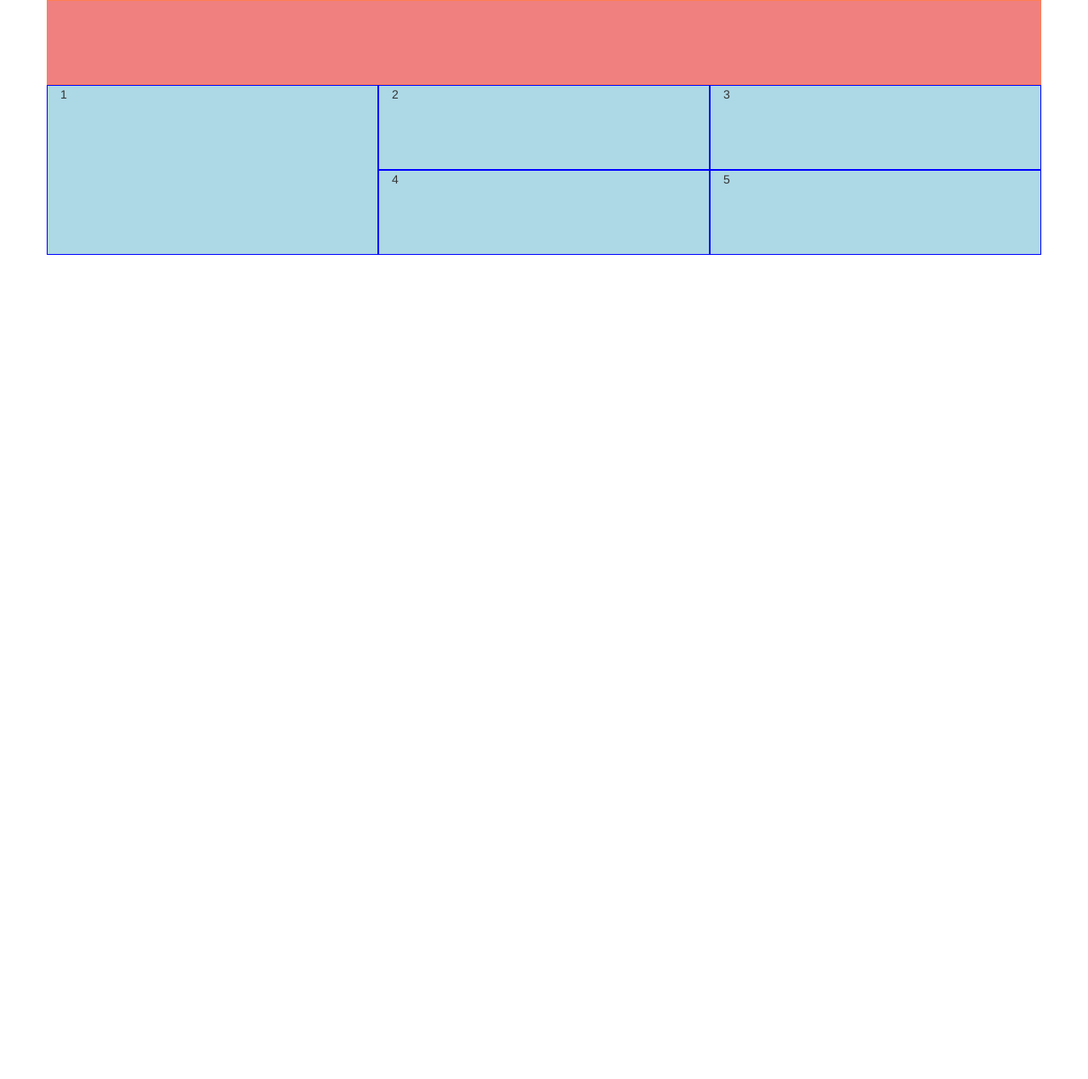
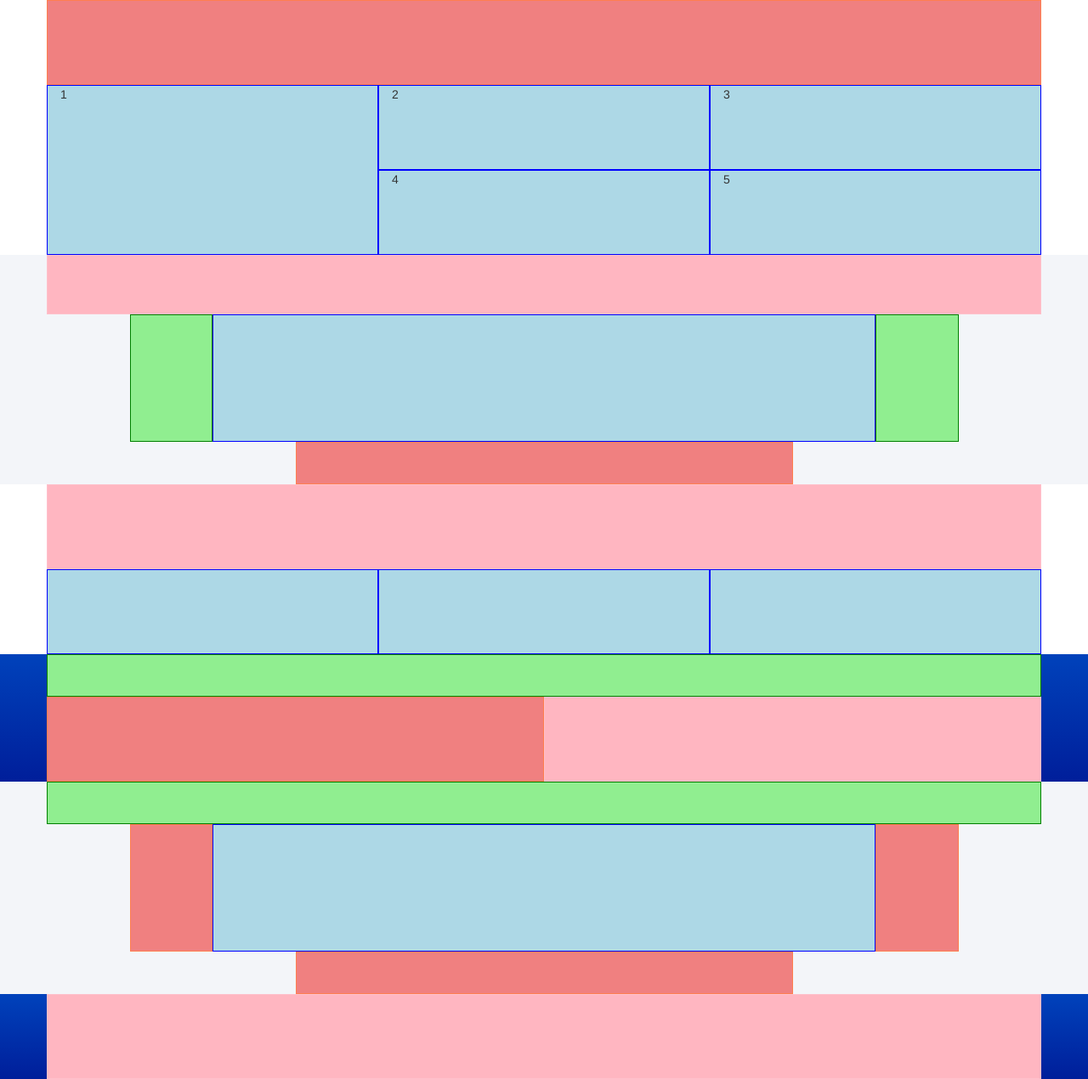
Before and after one commit to Emanuele-Cannone/html-css-digitalocean, a plain HTML site: page index.html in a window 1280 px wide. Shown: the part 516-1786 px from the top of the page at 85% size. Before the commit the page ends 816 px from the top, so only its background shows below. Drawn offline with nearby package versions, Linux system fonts and the light colour scheme.

Commit message:
add section designed / features / service / development / get started

```diff
--- a/css/style.css
+++ b/css/style.css
@@ -85,8 +85,15 @@
 
 /*section loghi*/
 
-#loghi{
+#loghi,
+#designed,
+#development{
   background-color: #f3f5f9;
 }
 
 /*section deploy*/
+
+#service,
+#get_started{
+  background-image: linear-gradient( #0042bb , #001e9a);
+}
--- a/index.html
+++ b/index.html
@@ -11,7 +11,7 @@
 <body>
   <header>
     <div class="header_top">
-      <div class="container color_lightgreen">
+      <div class="container">
         <div class="row">
           <div class="color_lightblue h_70 col-xs-6 col-lg-3"></div>
           <div class="color_lightpink h_70 col-xs-6 col-lg-9"></div>
@@ -28,6 +28,7 @@
     </div>
   </header>
   <main>
+    <!--section loghi-->
     <section id="loghi">
       <div class="container">
         <div class="row">
@@ -46,6 +47,7 @@
         </div>
       </div>
     </section>
+    <!--section deploy-->
     <section id="deploy">
       <div class="container">
         <div class="row">
@@ -59,8 +61,71 @@
           <div class="col-xs-12 col-sm-4 color_lightblue h_100">5</div>
         </div>
       </div>
+    </section>
+    <!--section designed-->
+    <section id="designed">
+      <div class="container">
+        <div class="row">
+          <div class="col-xs-12 color_lightpink h_70"></div>
+        </div>
+        <div class="row">
+          <div class="col-xs-offset-1 col-xs-1 hidden-xs color_lightgreen h_150"></div>
+          <div class="col-xs-8 col-xs-offset-2 col-sm-offset-0 color_lightblue h_150"></div>
+          <div class="col-xs-1 hidden-xs color_lightgreen h_150"></div>
+        </div>
+        <div class="row">
+          <div class="col-xs-6 col-xs-offset-3 color_lightcoral h_50"></div>
+        </div>
+      </div>
+    </section>
+    <!--section features-->
+    <section id="features">
+      <div class="container">
+        <div class="row">
+          <div class="col-xs-12 h_100 color_lightpink"></div>
+          <div class="col-xs-12 col-sm-4 h_100 color_lightblue"></div>
+          <div class="col-xs-12 col-sm-4 h_100 color_lightblue"></div>
+          <div class="col-xs-12 col-sm-4 h_100 color_lightblue"></div>
+        </div>
+      </div>
+    </section>
+    <!--section service-->
+    <section id="service">
+      <div class="container">
+        <div class="row">
+          <div class="col-xs-12 h_50 color_lightgreen"></div>
+        </div>
+        <div class="row">
+          <div class="col-xs-12 col-lg-6 h_100 color_lightcoral"></div>
+          <div class="col-xs-12 col-lg-6 h_100 color_lightpink"></div>
+        </div>
+      </div>
+    </section>
+    <!--section development-->
+    <section id="development">
+      <div class="container">
+        <div class="row">
+          <div class="col-xs-12 color_lightgreen h_50"></div>
+        </div>
+        <div class="row">
+          <div class="col-xs-offset-1 col-xs-1 hidden-xs color_lightcoral h_150"></div>
+          <div class="col-xs-8 col-xs-offset-2 col-sm-offset-0 color_lightblue h_150"></div>
+          <div class="col-xs-1 hidden-xs color_lightcoral h_150"></div>
+        </div>
+        <div class="row">
+          <div class="col-xs-6 col-xs-offset-3 color_lightcoral h_50"></div>
+        </div>
+      </div>
+    </section>
+    <!--section get started-->
+    <section id="get_started">
+      <div class="container">
+        <div class="row">
+          <div class="col-xs-12 color_lightpink h_100"></div>
+        </div>
+      </div>
+    </section>
 
-    </section>
 
   </main>
   <footer>
```
